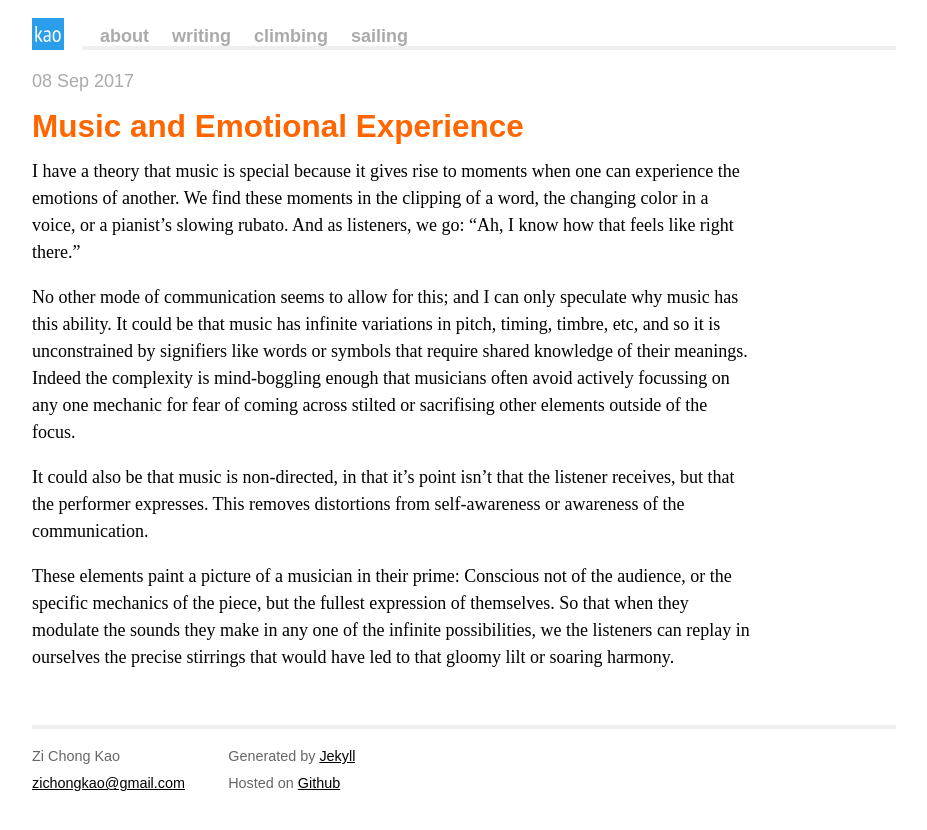
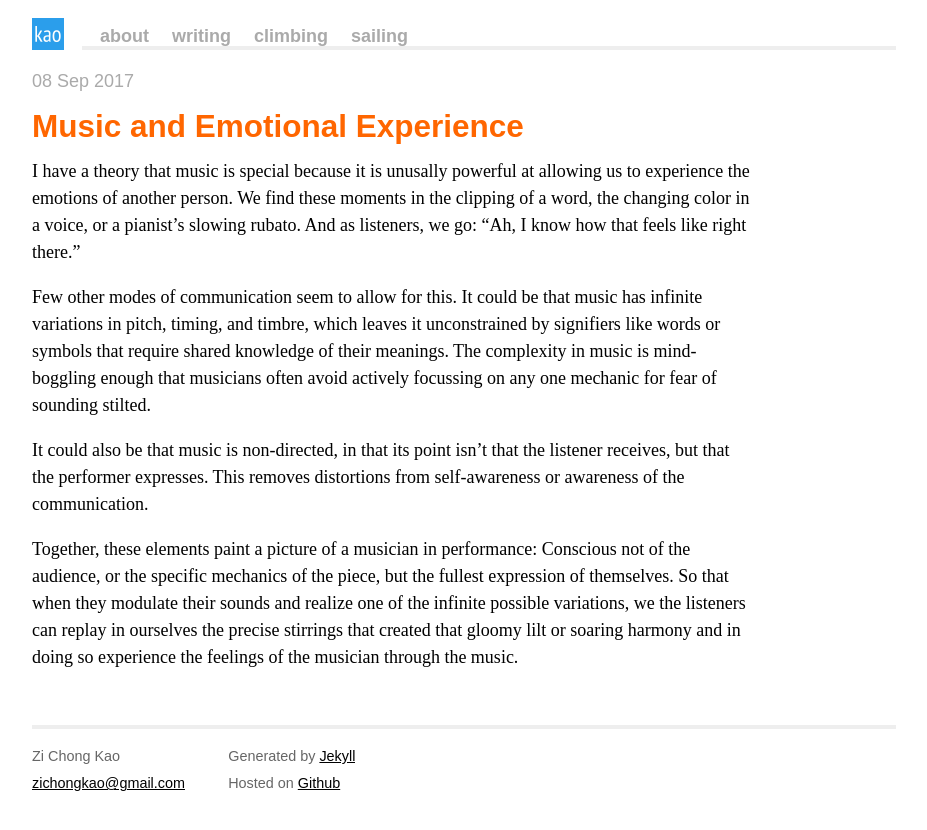
Before and after one commit to zichongkao/zichongkao.github.io, a Jekyll site: the page built from _posts/2017-09-08-Music-And-Emotional-Experience.md, in a window 1280 px wide. Shown: the top 830 px of the page, without its empty margins (176-1103 px from the left). Built offline with Jekyll 4.4.1, drawn with Linux system fonts in a browser that asks for light colours.

Commit message:
edit music piece

```diff
--- a/_posts/2017-09-08-Music-And-Emotional-Experience.md
+++ b/_posts/2017-09-08-Music-And-Emotional-Experience.md
@@ -5,10 +5,10 @@ date: 2017-09-08 02:54:29
 categories:
 ---
 
-I have a theory that music is special because it gives rise to moments when one can experience the emotions of another. We find these moments in the clipping of a word, the changing color in a voice, or a pianist's slowing rubato. And as listeners, we go: "Ah, I know how that feels like right there."
+I have a theory that music is special because it is unusally powerful at allowing us to experience the emotions of another person. We find these moments in the clipping of a word, the changing color in a voice, or a pianist's slowing rubato. And as listeners, we go: "Ah, I know how that feels like right there."
 
-No other mode of communication seems to allow for this; and I can only speculate why music has this ability. It could be that music has infinite variations in pitch, timing, timbre, etc, and so it is unconstrained by signifiers like words or symbols that require shared knowledge of their meanings. Indeed the complexity is mind-boggling enough that musicians often avoid actively focussing on any one mechanic for fear of coming across stilted or sacrifising other elements outside of the focus.
+Few other modes of communication seem to allow for this. It could be that music has infinite variations in pitch, timing, and timbre, which leaves it unconstrained by signifiers like words or symbols that require shared knowledge of their meanings. The complexity in music is mind-boggling enough that musicians often avoid actively focussing on any one mechanic for fear of sounding stilted.
 
-It could also be that music is non-directed, in that it's point isn't that the listener receives, but that the performer expresses. This removes distortions from self-awareness or awareness of the communication.
+It could also be that music is non-directed, in that its point isn't that the listener receives, but that the performer expresses. This removes distortions from self-awareness or awareness of the communication.
 
-These elements paint a picture of a musician in their prime: Conscious not of the audience, or the specific mechanics of the piece, but the fullest expression of themselves. So that when they modulate the sounds they make in any one of the infinite possibilities, we the listeners can replay in ourselves the precise stirrings that would have led to that gloomy lilt or soaring harmony.
+Together, these elements paint a picture of a musician in performance: Conscious not of the audience, or the specific mechanics of the piece, but the fullest expression of themselves. So that when they modulate their sounds and realize one of the infinite possible variations, we the listeners can replay in ourselves the precise stirrings that created that gloomy lilt or soaring harmony and in doing so experience the feelings of the musician through the music.
```
